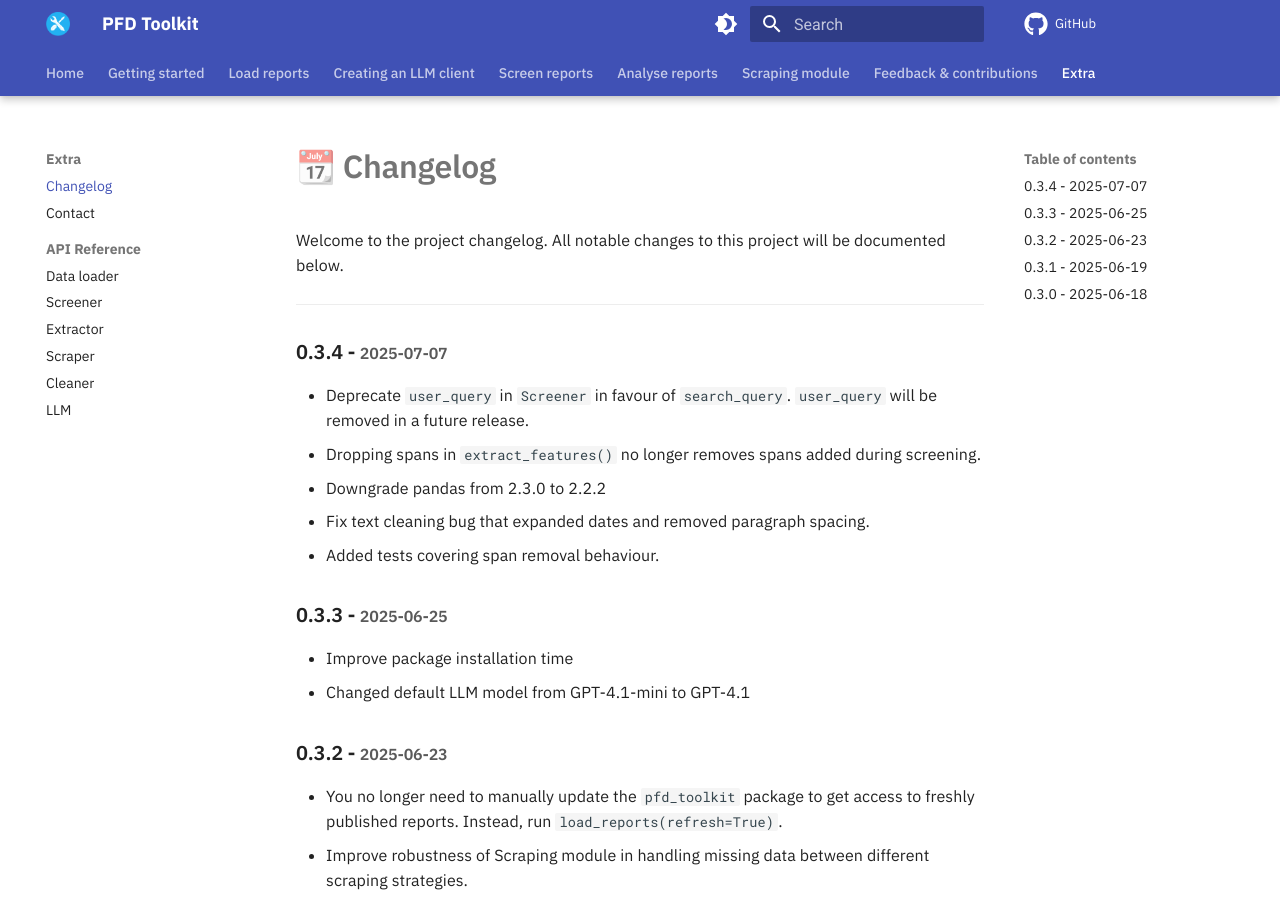
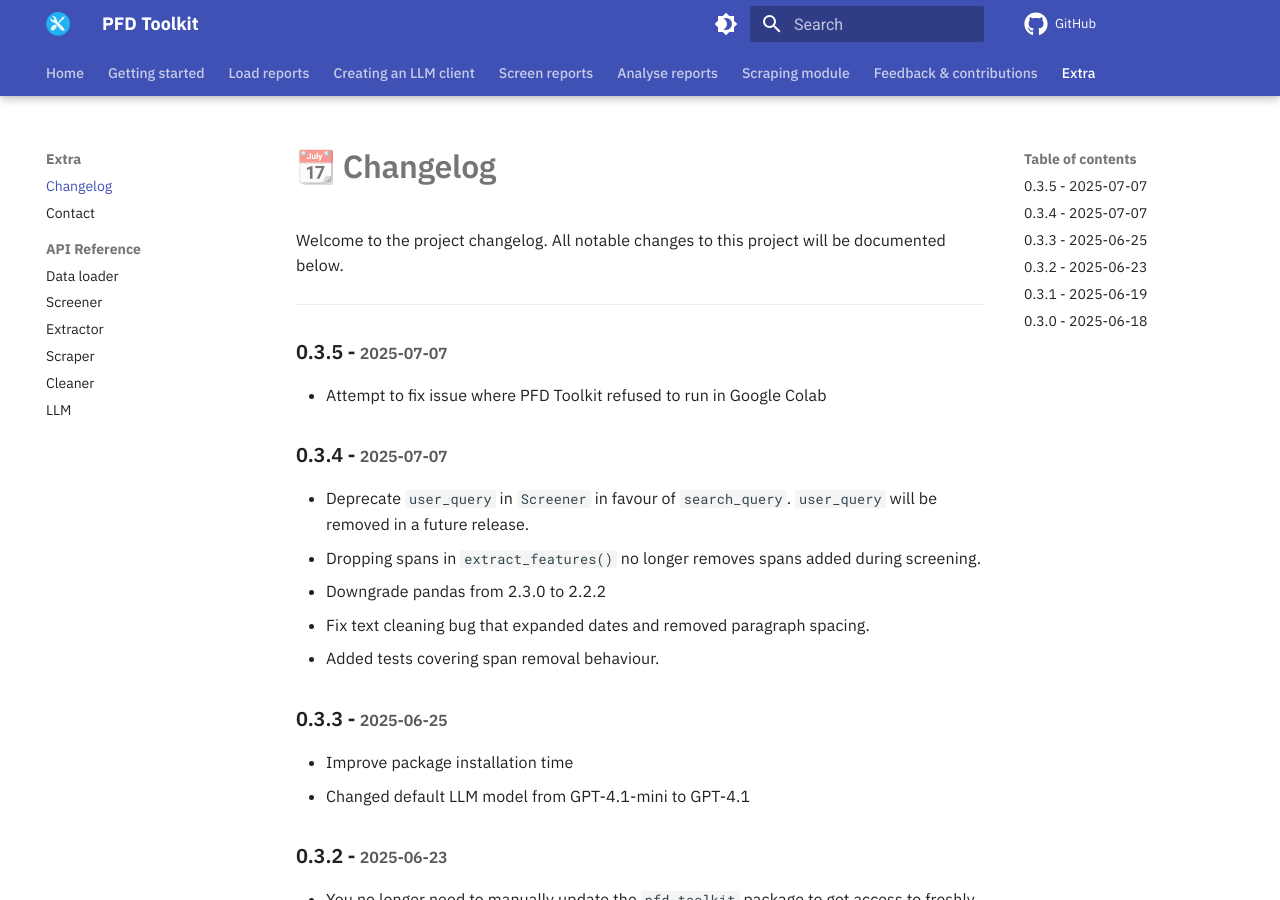
Before and after one commit to Sam-Osian/PFD-toolkit, an MkDocs documentation site: the page built from docs/changelog.md, in a window 1280 px wide and 900 px high. Built offline with MkDocs 1.6.1 and Material for MkDocs 9.7.7, drawn with Linux system fonts in a browser that asks for light colours; comment, search, counter and statistics services are not loaded.

Commit message:
Bump version to 0.3.5 and update changelog with Google Colab fix

```diff
--- a/docs/changelog.md
+++ b/docs/changelog.md
@@ -9,6 +9,9 @@ description: |
 Welcome to the project changelog. All notable changes to this project will be documented below.
 
 ---
+
+### 0.3.5 - <small>2025-07-07</small>
+* Attempt to fix issue where PFD Toolkit refused to run in Google Colab
 
 ### 0.3.4 - <small>2025-07-07</small>
 * Deprecate `user_query` in `Screener` in favour of `search_query`. `user_query` will be removed in a future release.
--- a/pyproject.toml
+++ b/pyproject.toml
@@ -4,7 +4,7 @@ build-backend = "hatchling.build"
 
 [project]
 name = "pfd_toolkit"
-version = "0.3.4"
+version = "0.3.5"
 description = "A toolkit for using Prevention of Future Death (PFD) Reports for Research and Policy Projects."
 readme = "README.md"
 license = "AGPL-3.0-or-later"
@@ -30,7 +30,7 @@ dependencies = [
     "dotenv>=0.9.9",
     "httpx>=0.28.1",
     "openai>=1.88.0",
-    "pandas>=2.2.2,<2.2.4",
+    "pandas>=2.2.2,<2.2.3",
     "pydantic>=2.11.7",
     "pymupdf>=1.26.1",
     "python-dateutil>=2.9.0.post0",
```
Also changed, not shown: README.md (+2 -2 lines), 1 other file.
